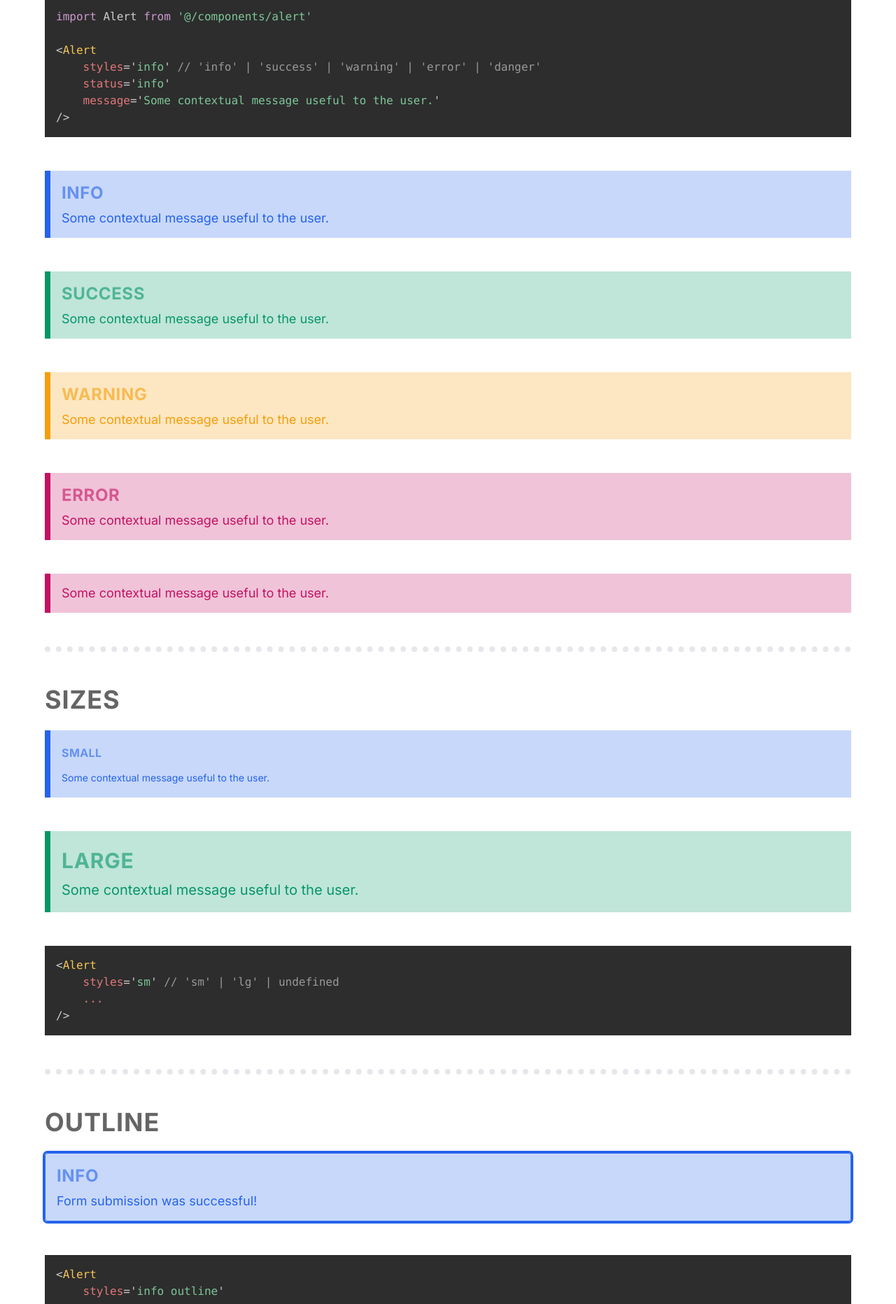
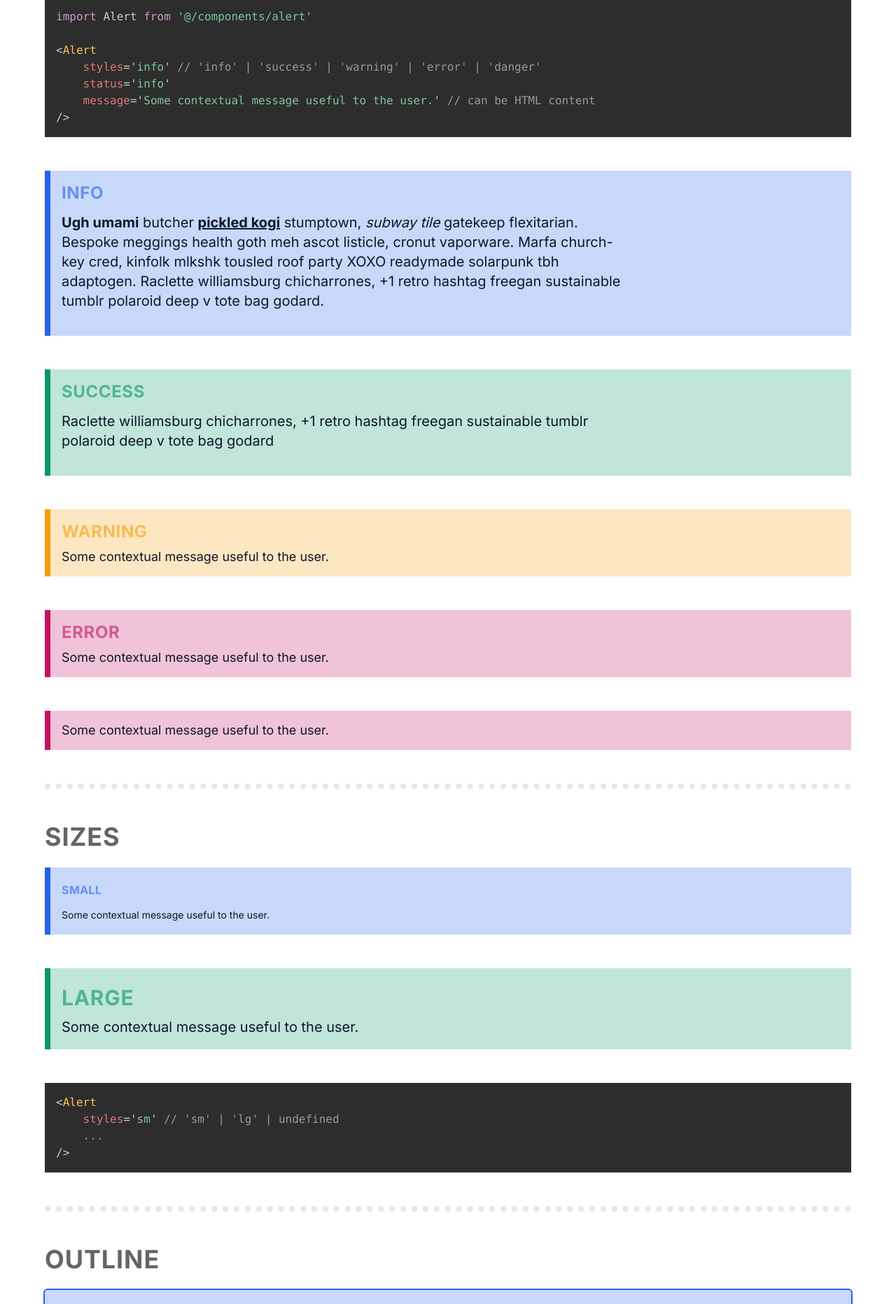
Before and after one commit to sjmitch-git/bramble, a Next.js app: page /components/alert in a window 1280 px wide. Shown: the part 400-2264 px from the top of the page at 70% size. Built offline with nearby package versions, Linux system fonts and the light colour scheme.

Commit message:
Alert body

```diff
--- a/styles/components/alert.css
+++ b/styles/components/alert.css
@@ -20,10 +20,8 @@
             @apply border-warning text-warning bg-[var(--warning-color-25)];
         }
 
-
-
         &.outline {
-            @apply rounded border;
+            @apply rounded outline-2 border-0;
         }
 
         &.solid {
@@ -44,6 +42,10 @@
             &.danger, &.error {
                 @apply bg-error;
             }
+
+            .message {
+                @apply text-light;
+            }
         }
 
         .status {
@@ -51,7 +53,7 @@
         }
 
         .message {
-            @apply text-size-inherit mb-4 mt-4 leading-4;
+            @apply text-size-inherit mb-4 mt-4 leading-4 text-dark;
         }
 
         &.sm  {
@@ -73,5 +75,9 @@
         & .btn {
             @apply absolute end-2 top-2
         }
+
+        & a {
+            @apply underline font-bold !text-current hover:no-underline hover:opacity-75;
+        }
     }
 }
--- a/templates/Alert.tsx
+++ b/templates/Alert.tsx
@@ -3,10 +3,15 @@
 import React, { useState } from 'react'
 
 import Alert from '@/components/alert'
+import Button from '@/components/button'
 import Codeblock from '@/components/codeblock'
 
 const AlertTemplate = () => {
 	const [error, setError] = useState('Page could not be found!')
+
+	const handleClick = () => {
+		alert('You clicked me!')
+	}
 
 	return (
 		<>
@@ -18,7 +23,7 @@ const AlertTemplate = () => {
 <Alert
     styles='info' // 'info' | 'success' | 'warning' | 'error' | 'danger'
 	status='info'
-	message='Some contextual message useful to the user.'
+	message='Some contextual message useful to the user.' // can be HTML content
 />`}
 				</Codeblock>
 			</div>
@@ -27,7 +32,7 @@ const AlertTemplate = () => {
 				<Alert
 					styles='info'
 					status='Info'
-					message='Some contextual message useful to the user.'
+					message="<p><strong>Ugh umami</strong> butcher <a href='#'>pickled kogi</a> stumptown, <em>subway tile</em> gatekeep flexitarian. Bespoke meggings health goth meh ascot listicle, cronut vaporware. Marfa church-key cred, kinfolk mlkshk tousled roof party XOXO readymade solarpunk tbh adaptogen. Raclette williamsburg chicharrones, +1 retro hashtag freegan sustainable tumblr polaroid deep v tote bag godard.</p>"
 				/>
 			</div>
 
@@ -35,7 +40,7 @@ const AlertTemplate = () => {
 				<Alert
 					styles='success'
 					status='Success'
-					message='Some contextual message useful to the user.'
+					message='<p>Raclette williamsburg chicharrones, +1 retro hashtag freegan sustainable tumblr polaroid deep v tote bag godard<p>'
 				/>
 			</div>
 
```
